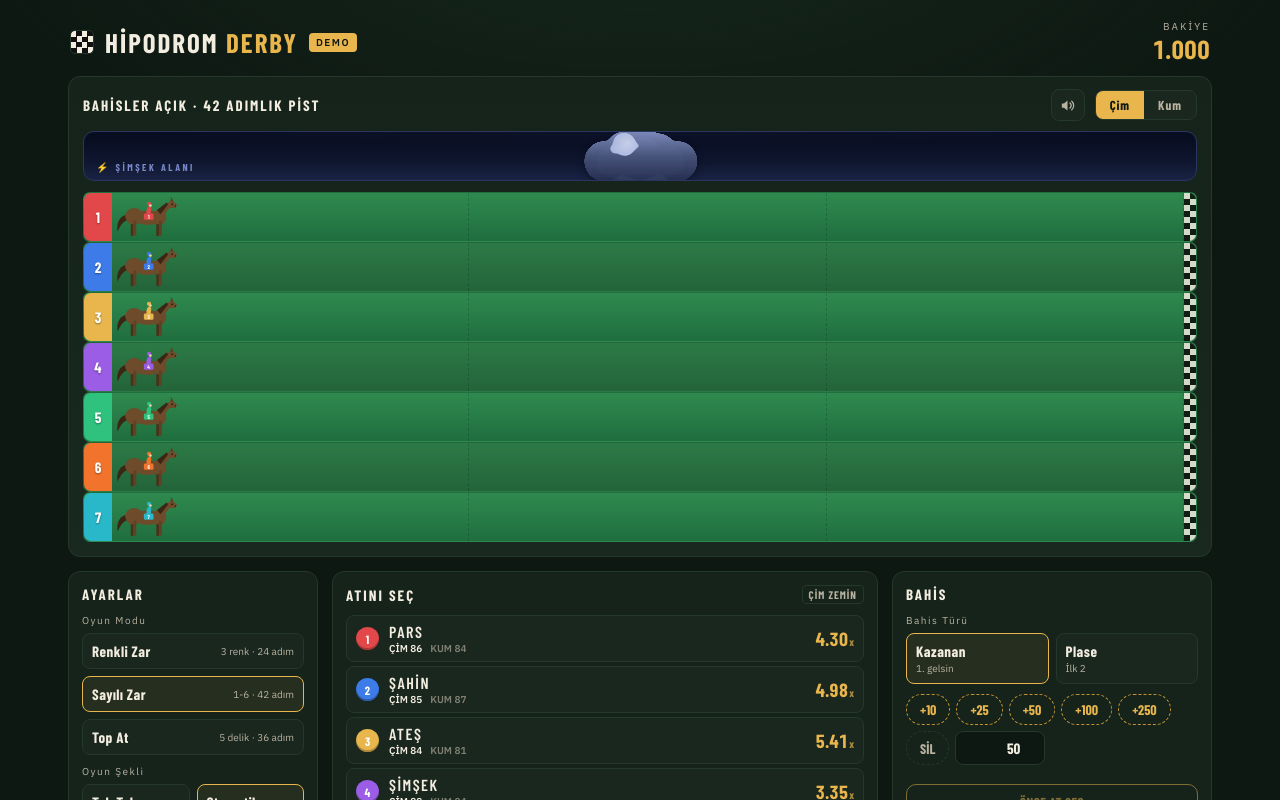
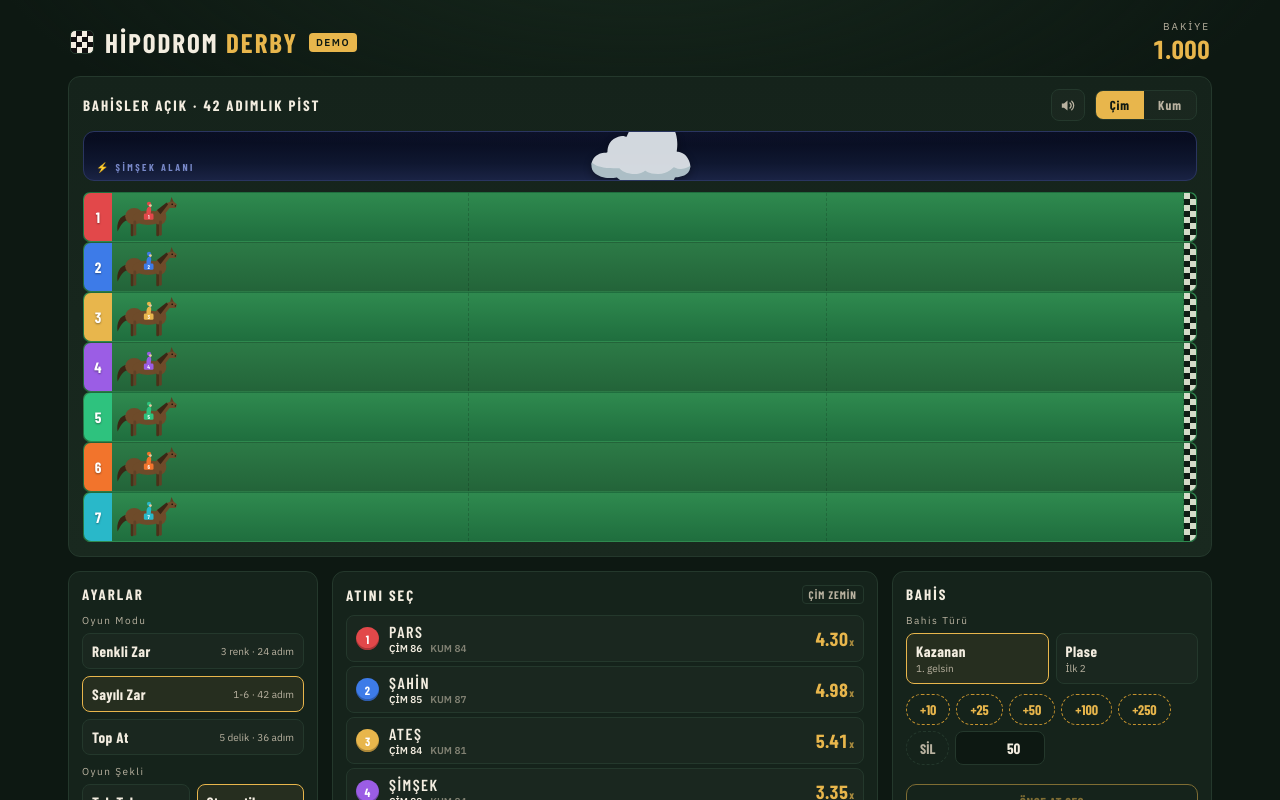
Before and after one commit to nuvlt/hipodrom-derby, a React (Vite) app: page / in a window 1280 px wide. Shown: the top 800 px of the page. Built offline with nearby package versions, Linux system fonts and the light colour scheme; a web font is replaced by a local one.

Commit message:
Remove unused SVG elements from RaceTrack component

```diff
--- a/src/game.jsx
+++ b/src/game.jsx
@@ -258,41 +258,9 @@ export function RaceTrack({ theme, lineup, positions, trackLen, modeKey, lastRol
   return (
     <div className={`track theme-${theme}`}>
       <div className={`sky ${struck ? 'sky-flash' : ''}`} key={struck ? `sky${struck.id}` : 'sky'}>
-        <svg className="cloud-defs" width="0" height="0" aria-hidden="true">
-          <defs>
-            <linearGradient id="cmBody" x1="0" y1="16" x2="0" y2="84" gradientUnits="userSpaceOnUse">
-              <stop offset="0" stopColor="#909ed3" />
-              <stop offset="0.5" stopColor="#4b577f" />
-              <stop offset="1" stopColor="#212a4b" />
-            </linearGradient>
-            <radialGradient id="cmHi" cx="84" cy="34" r="50" gradientUnits="userSpaceOnUse">
-              <stop offset="0" stopColor="#d4ddf8" stopOpacity="0.95" />
-              <stop offset="0.55" stopColor="#aab6e6" stopOpacity="0.18" />
-              <stop offset="1" stopColor="#aab6e6" stopOpacity="0" />
-            </radialGradient>
-            <filter id="cmGoo" x="-30%" y="-30%" width="160%" height="160%">
-              <feGaussianBlur in="SourceGraphic" stdDeviation="3.4" result="b" />
-              <feColorMatrix in="b" mode="matrix" values="1 0 0 0 0  0 1 0 0 0  0 0 1 0 0  0 0 0 22 -10" result="g" />
-              <feComposite in="SourceGraphic" in2="g" operator="atop" />
-            </filter>
-          </defs>
-        </svg>
-        <svg className="cloud cloud-far" viewBox="0 0 200 90" preserveAspectRatio="xMidYMid meet" aria-hidden="true">
-          <g filter="url(#cmGoo)" fill="#2c3658">
-            <ellipse cx="100" cy="64" rx="52" ry="14" />
-            <circle cx="68" cy="56" r="18" /><circle cx="104" cy="50" r="22" /><circle cx="136" cy="56" r="17" />
-            <circle cx="92" cy="46" r="15" />
-          </g>
-        </svg>
-        <svg className="cloud cloud-main" viewBox="0 0 200 90" preserveAspectRatio="xMidYMid meet" aria-hidden="true">
-          <g filter="url(#cmGoo)" fill="url(#cmBody)">
-            <ellipse cx="100" cy="68" rx="60" ry="15" />
-            <circle cx="58" cy="56" r="24" /><circle cx="100" cy="47" r="31" /><circle cx="144" cy="56" r="24" />
-            <circle cx="80" cy="41" r="20" /><circle cx="122" cy="43" r="20" />
-          </g>
-          <g filter="url(#cmGoo)" fill="url(#cmHi)">
-            <circle cx="80" cy="37" r="17" /><circle cx="110" cy="39" r="13" /><circle cx="60" cy="46" r="10" />
-          </g>
+        <svg className="cloud cloud-main" viewBox="2 16 122 92" preserveAspectRatio="xMidYMid meet" aria-hidden="true">
+          <path d="M23.45 62.3c.72-.72-1.27-9.29 7.6-15.91s14.92-2.67 15.77-2.96c.84-.28 4.79-17.6 21.4-22.1s33.93 3.94 38.01 18.02c3.73 12.87.84 21.54 1.27 22.1c.42.56 8.45.28 13.09 7.74s2.96 12.11 2.96 12.11l-29.56 9.15h-47.3S5.02 79.47 4.6 77.5c-.42-1.97.53-8.37 7.32-12.25c5.9-3.37 10.26-1.68 11.53-2.95z" fill="#e4eaee" />
+          <path d="M35.16 92.84s-15.78 3.3-26.45-4.96C2.29 82.9 4.63 74.83 4.63 74.83s4.6 4.65 13.89 5.91c9.29 1.27 19.71.84 19.71.84s2.6 4.44 12.39 6.48c12.27 2.55 18.74-3.73 18.74-3.73s3.36 4.02 15.19 4.3c11.83.28 18.46-7.98 19.57-8.17c.56-.09 3.82 2.87 10.28 1.83c6.15-.99 9.39-3.66 9.39-3.66s.89 6.62-5.3 10.7c-4.83 3.18-13.23 3.52-13.23 3.52s-1.28 4.91-7.05 8.48c-5.36 3.33-14.6 4.44-21.44 2.4c-8.59-2.56-10.72-6.47-10.72-6.47s-6.4 3.75-16.4 2.48c-9.45-1.18-14.49-6.9-14.49-6.9z" fill="#bacdd2" />
         </svg>
         <span className="sky-label">⚡ ŞİMŞEK ALANI</span>
       </div>
```
